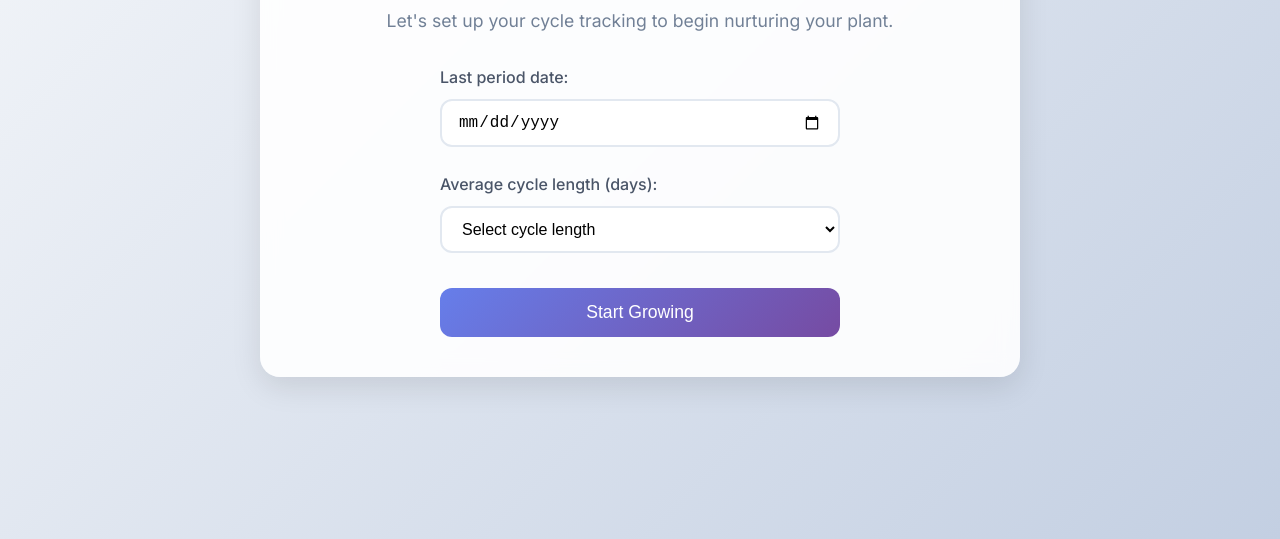
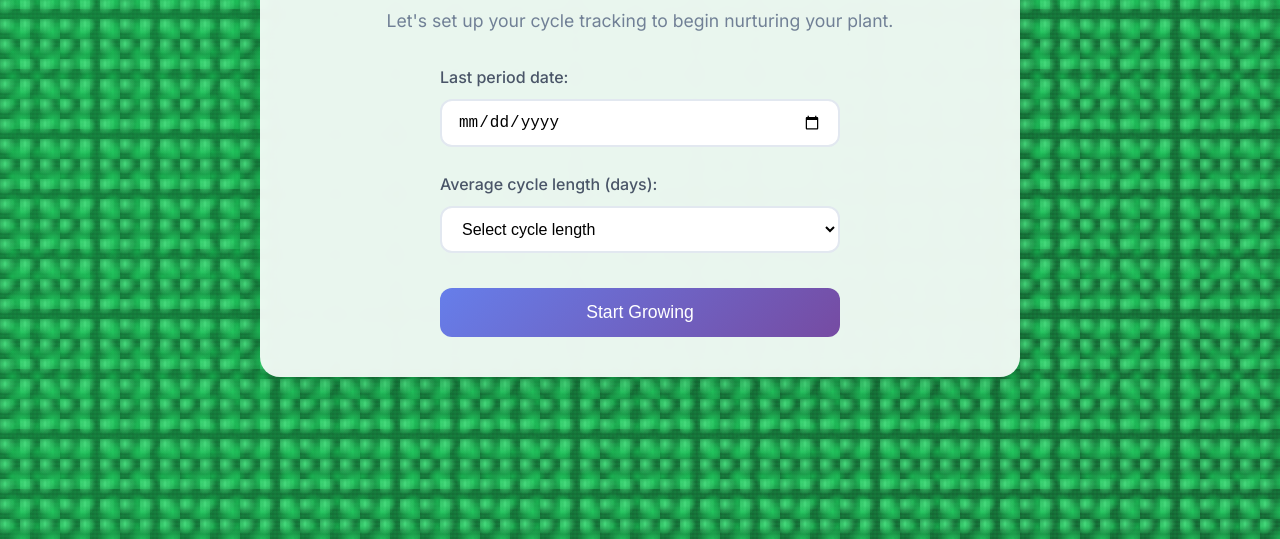
Before and after one commit to CherryLeChicken/berry, a plain HTML site: page index.html in a window 1280 px wide. Shown: the part 261-800 px from the top of the page. Drawn offline with Linux system fonts and the light colour scheme.

Commit message:
Add pixelated green background with retro grid effect

```diff
--- a/styles.css
+++ b/styles.css
@@ -7,10 +7,42 @@
 
 body {
     font-family: 'Inter', sans-serif;
-    background: linear-gradient(135deg, #f5f7fa 0%, #c3cfe2 100%);
+    background:
+        radial-gradient(circle at 25% 25%, #4ade80 0%, transparent 50%),
+        radial-gradient(circle at 75% 75%, #22c55e 0%, transparent 50%),
+        radial-gradient(circle at 50% 50%, #16a34a 0%, transparent 50%),
+        linear-gradient(135deg, #15803d 0%, #166534 100%);
+    background-size: 20px 20px, 30px 30px, 25px 25px, 100% 100%;
     min-height: 100vh;
     color: #4a5568;
     line-height: 1.6;
+    position: relative;
+}
+
+body::before {
+    content: '';
+    position: fixed;
+    top: 0;
+    left: 0;
+    right: 0;
+    bottom: 0;
+    background:
+        repeating-linear-gradient(
+            0deg,
+            transparent,
+            transparent 2px,
+            rgba(34, 197, 94, 0.1) 2px,
+            rgba(34, 197, 94, 0.1) 4px
+        ),
+        repeating-linear-gradient(
+            90deg,
+            transparent,
+            transparent 2px,
+            rgba(22, 163, 74, 0.1) 2px,
+            rgba(22, 163, 74, 0.1) 4px
+        );
+    pointer-events: none;
+    z-index: -1;
 }
 
 .app-container {
```
